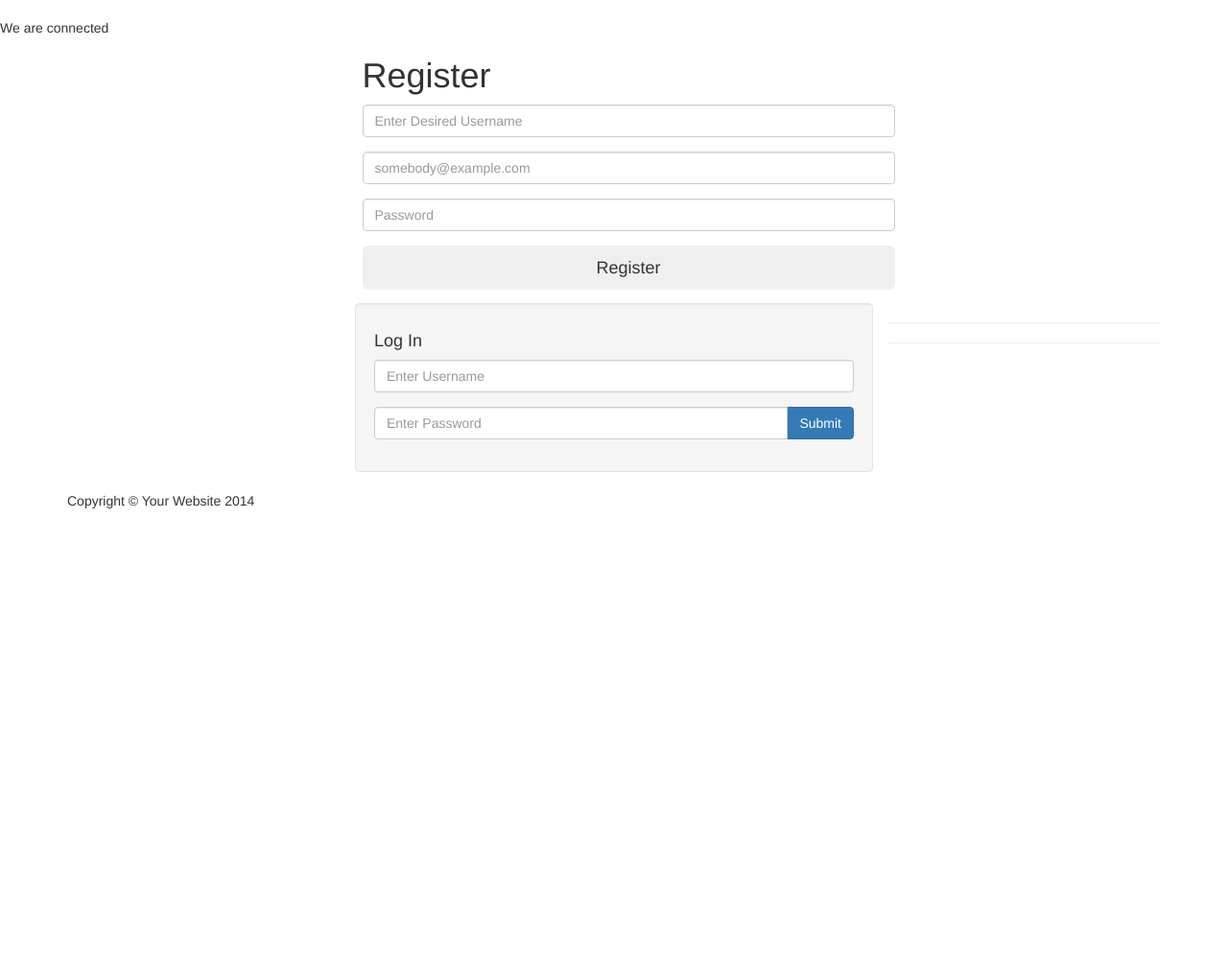
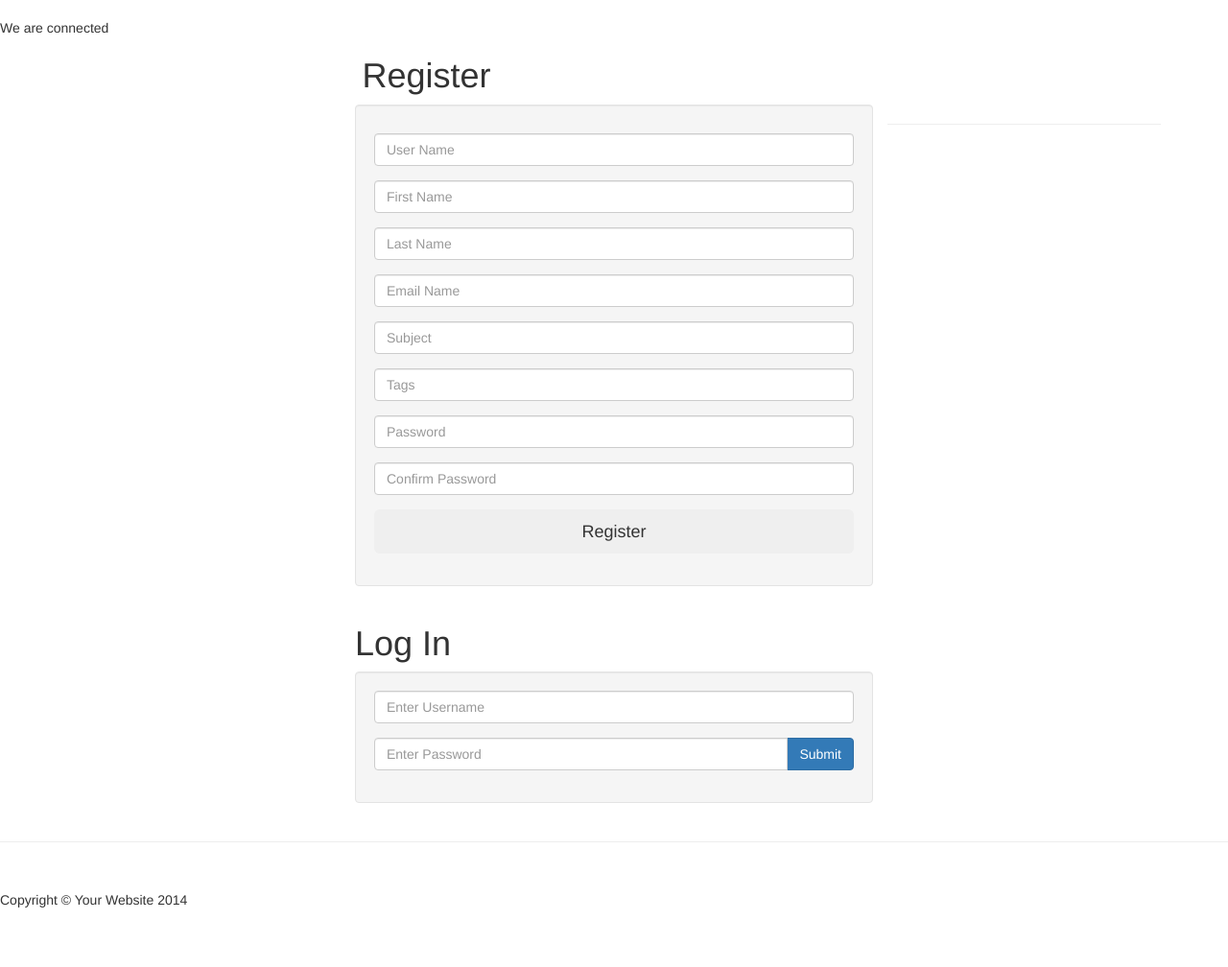
Before and after one commit to CS4065Group16/Main, a PHP site: page /cmsV3/registration.php in a window 1280 px wide. Shown: the part 51-1059 px from the top of the page at 96% size. Before the commit the page ends 581 px from the top, so only its background shows below. Run offline with PHP 8.4, Linux system fonts and the light colour scheme.

Commit message:
Add files via upload

```diff
--- a/webpages/cmsV3/registration.php
+++ b/webpages/cmsV3/registration.php
@@ -1,5 +1,6 @@
 <?php  include "partials/db.php"; ?>
 <?php  include "partials/header.php"; ?>
+<?php  include "admin/functions.php"; ?>
 
 <?php
 
@@ -9,54 +10,40 @@
 if(isset($_POST['submit'])) {
 
 
-        /*Entract data fisrt*/
+    /*Entract data fisrt*/
 
 
-        $username   = $_POST['username'];
-        $email      = $_POST['email'];
-        $password   = $_POST['password'];
+        $username         = $_POST['user_name'];
+		$firstname        = $_POST['first_name'];
+        $lastname         = $_POST['last_name'];
+        $usersubject      = $_POST['user_subject'];
+        $usertags         = $_POST['user_tags'];
+        $email            = $_POST['user_email'];
+        $password         = $_POST['password'];
 
+        /*From functions
+        if (usernameExists($username)) {
 
-        /*Checking fields to make sure they not empty on form*/
-        if(!empty($username) && !empty($email) && !empty($password)) {
+            $message = "user exsistes";
 
+        }*/
 
-        /*clean it before going into DB*/
-        /*1st par connection, 2nd data you want to clean*/
+        $query = "SELECT user_name FROM user WHERE user_name = '$username'";
+                        $result = mysqli_query($connection, $query);
+                        if(!$result) {
 
-        $username   = mysqli_real_escape_string($connection, $username);
-        $email      = mysqli_real_escape_string($connection, $email);
-        $password   = mysqli_real_escape_string($connection, $password);
+                                die ('Query failed' . mysqli_error($connection));
 
+                            }
+                        $row = mysqli_fetch_array($result);
+                        /*Checking if row biggher than 0 then we found username*/
+                        if($row['user_name'] == '$username') {
+                            return true;
+                        }
 
-
-
-
-
-        /*Used crytp blowfish function to encrypt password*/
-        /* ($2y$10$iusesomecrazystring22) in randSalt value in DB we use to encryt password*/
-
-        $query = "SELECT rand_salt FROM user";
-        $select_randsalt_query = mysqli_query($connection, $query);
-
-        if(!$select_randsalt_query) {
-
-            die("Query Failed" . mysqli_error($connection));
-        }
-
-
-        while ($row = mysqli_fetch_array($select_randsalt_query)){
-
-            echo $salt = $row['rand_salt'];
-        }
-
-          $message_to_user = "Your Registration has been submitted";
-
-        } else {
-
-            $message_to_user = "Fields cannot be empty";
-
-        }
+                        else {
+                            return false;
+                        }
 
 
 
@@ -67,10 +54,55 @@ if(isset($_POST['submit'])) {
 
 
 
-} else {
+        /*Checking fields to make sure they not empty on form*/
+        if(!empty($username) && !empty($email) && !empty($password)) {
 
-    $message_to_user ="";
 
+        /*clean it before going into DB*/
+        /*1st par connection, 2nd data you want to clean*/
+
+        $username          = mysqli_real_escape_string($connection, $username);
+        $firstname         = mysqli_real_escape_string($connection, $firstname);
+		$lastname          = mysqli_real_escape_string($connection, $lastname);
+        $usersubject       = mysqli_real_escape_string($connection, $usersubject);
+		$usertags          = mysqli_real_escape_string($connection, $usertags);
+        $email             = mysqli_real_escape_string($connection, $email);
+        $password          = mysqli_real_escape_string($connection, $password);
+
+
+        /*Used crytp blowfish function to encrypt password*/
+        /* ($2y$10$iusesomecrazystring22) in randSalt value in DB we use to encryt password*/
+
+        $query = "SELECT rand_salt FROM user";
+        $select_randsalt_query = mysqli_query($connection, $query);
+
+
+         if(!$select_randsalt_query) {
+
+            die("Query Failed" . mysqli_error($connection));
+        }
+
+
+            $row = mysqli_fetch_array($select_randsalt_query);
+
+            $salt = $row['rand_salt'];
+
+           $query = "INSERT INTO user (user_name, first_name, last_name, user_email, user_subject, user_tags, password) VALUES ('$username', '$firstname', '$lastname', '$email', '$usersubject', '$usertags', '$password' )";
+
+            $register_user_query = mysqli_query($connection, $query);
+             header("Location:index.php");
+            if(!$register_user_query) {
+                die("QUERY Failed" . mysqli_error($connection) . ' ' . mysqli_errno($connection));
+                    }
+
+
+
+
+
+
+
+
+        }
 }
 
 
@@ -93,37 +125,67 @@ if(isset($_POST['submit'])) {
             <div class="col-xs-6 col-xs-offset-3">
                 <div class="form-wrap">
                 <h1>Register</h1>
-                    <form role="form" action="registration.php" method="post" id="login-form" autocomplete="off">
 
-                       <h6 class="text-center"><?php echo $message_to_user; ?> </h6>
+</section>
+
+       <section id="login">
+
+        <div class="col-xs-6 col-xs-offset-3">
+
+                <div class="well">
+
+               <form role="form" action="registration.php" method="post" id="login-form" autocomplete="off">
+
+                       <h6 class="text-center"><?php ?> </h6>
 
                         <div class="form-group">
                             <label for="username" class="sr-only">username</label>
-                            <input type="text" name="username" id="username" class="form-control" placeholder="Enter Desired Username">
+                            <input type="text" placeholder="User Name" name="user_name" required class="form-control" placeholder="Enter Desired Username">
                         </div>
                          <div class="form-group">
-                            <label for="email" class="sr-only">Email</label>
-                            <input type="email" name="email" id="email" class="form-control" placeholder="somebody@example.com">
+                            <label for="email" class="sr-only">First Name</label>
+                              <input type="text" placeholder="First Name" name="first_name" required class="form-control">
                         </div>
                          <div class="form-group">
+                            <label for="password" class="sr-only">Last Name</label>
+                            <input type="text" placeholder="Last Name" name="last_name" required  class="form-control">
+                        </div>
+                        <div class="form-group">
+                            <label for="password" class="sr-only">Email</label>
+                            <input type="text" placeholder="Email Name" name="user_email" required  class="form-control">
+                        </div>
+                        <!--<div class="form-group">
+                            <label for="password" class="sr-only">Email</label>
+                            <input type="text" placeholder="Email Name" name="user_email" required  class="form-control">
+                        </div>-->
+                        <div class="form-group">
+                            <label for="password" class="sr-only">Subject</label>
+                            <input type="text" placeholder="Subject" name="user_subject" required  class="form-control">
+                        </div>
+                        <div class="form-group">
+                            <label for="password" class="sr-only">Tags</label>
+                            <input type="text" placeholder="Tags" name="user_tags" required  class="form-control">
+                        </div>
+                        <div class="form-group">
                             <label for="password" class="sr-only">Password</label>
-                            <input type="password" name="password" id="key" class="form-control" placeholder="Password">
+                            <input type="text" placeholder="Password" name="password" autocomplete="new-password" required  class="form-control">
                         </div>
+                         <div class="form-group">
+                            <label for="password" class="sr-only">Confirm Paaword</label>
+                            <input type="text" placeholder="Confirm Password" name="confirmpassword"  autocomplete="new-password" required  class="form-control">
+                        </div>
+
 
                         <input type="submit" name="submit" id="btn-login" class="btn btn-custom btn-lg btn-block" value="Register">
                     </form>
 
-                </div>
-            </div> <!-- /.col-xs-12 -->
-        </div> <!-- /.row -->
-    </div> <!-- /.container -->
-</section>
 
-         <!-- Log in -->
-                           <div class="col-xs-6 col-xs-offset-3">
+             </section>
 
+                    <div class="col-xs-6 col-xs-offset-3">
+                <h1>Log In</h1>
                 <div class="well">
-                    <h4>Log In</h4>
+
                     <form action="partials/login.php" method="post">
                            <div class="form-group">
                                 <input name ="username" type="username" type = "text" class="form-control" placeholder="Enter Username">
@@ -142,6 +204,13 @@ if(isset($_POST['submit'])) {
 
         </div>
         <hr>
+                      </div>
+            </div> <!-- /.col-xs-12 -->
+        </div> <!-- /.row -->
+    </div> <!-- /.container -->
+    </div>
+
+
 
 
 
```
